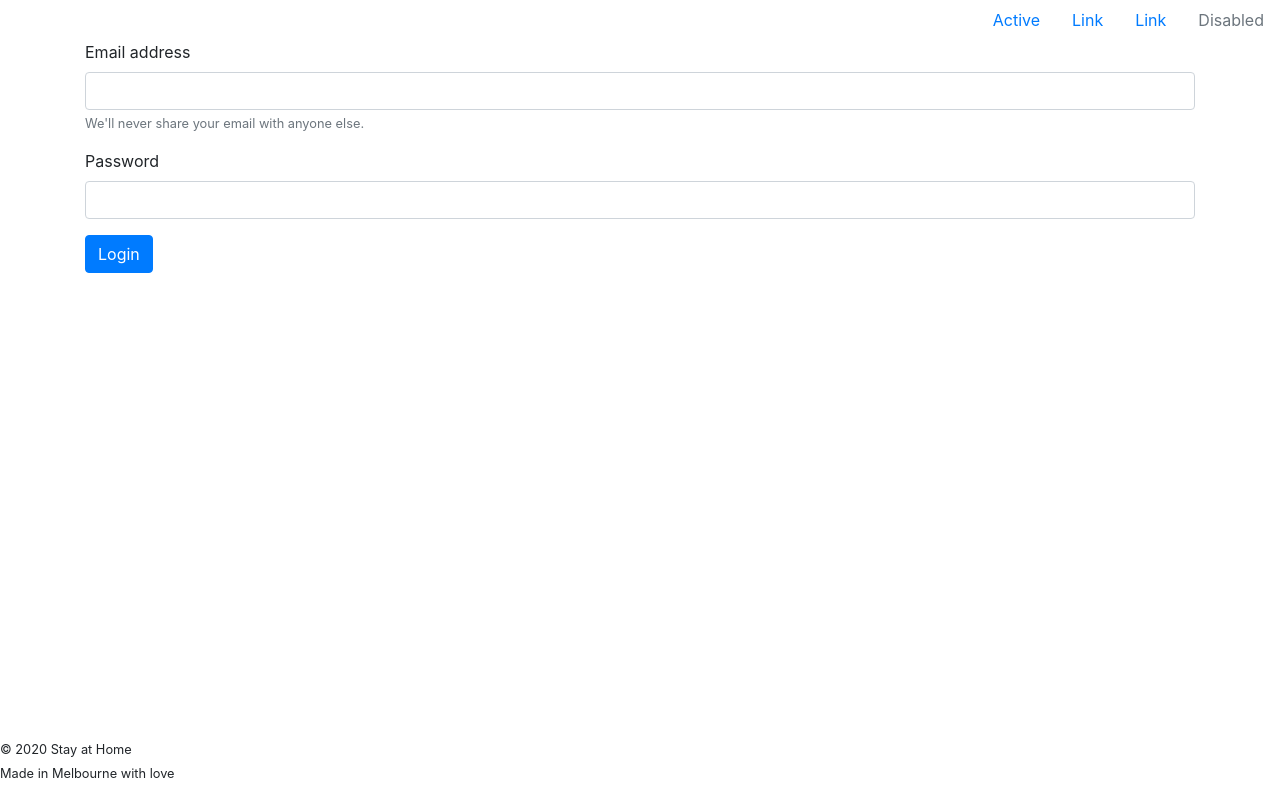
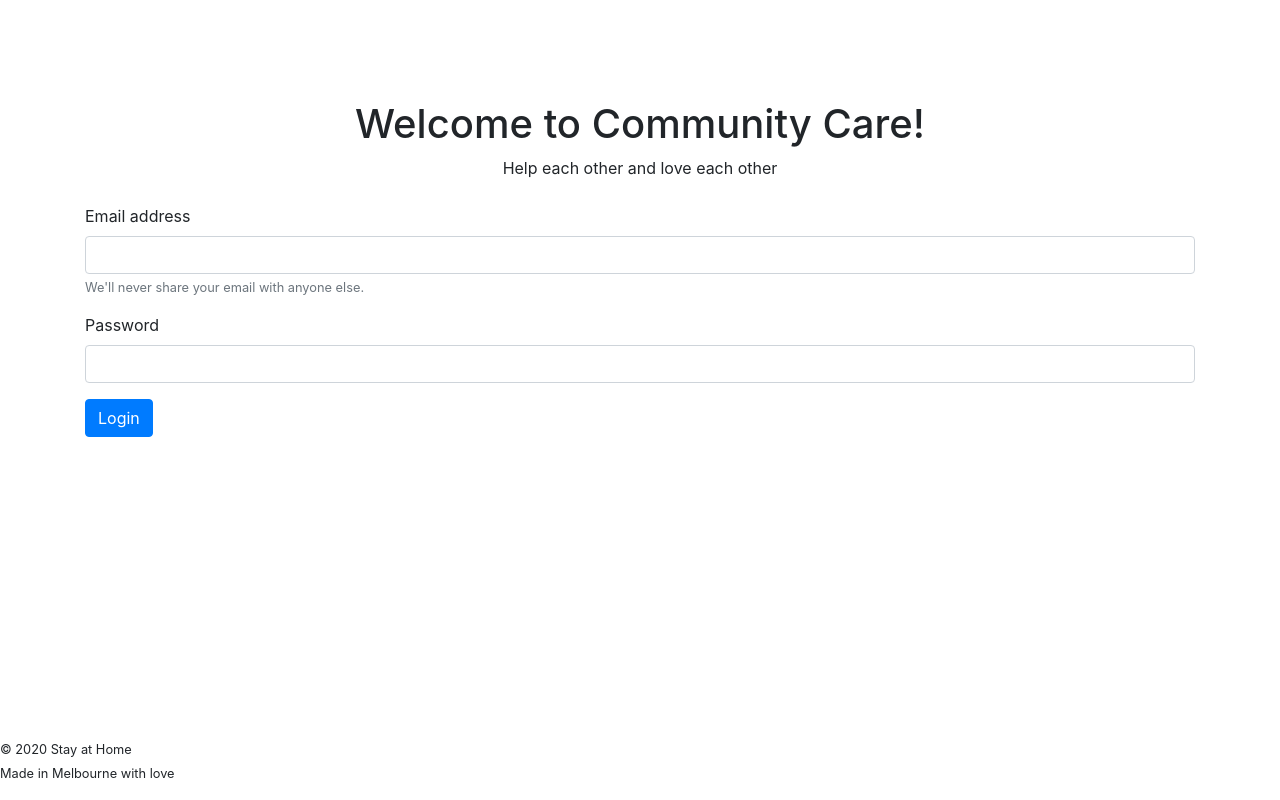
Before and after one commit to WuHarry/ACS_Hackathon_Client, a plain HTML site: page index.html in a window 1280 px wide. Drawn offline with nearby package versions, Linux system fonts and the light colour scheme.

Commit message:
add top margin

```diff
--- a/index.html
+++ b/index.html
@@ -24,22 +24,12 @@
 </head>
 
 <body>
-  <ul class="nav justify-content-end">
-    <li class="nav-item">
-      <a class="nav-link active" href="#">Active</a>
-    </li>
-    <li class="nav-item">
-      <a class="nav-link" href="#">Link</a>
-    </li>
-    <li class="nav-item">
-      <a class="nav-link" href="#">Link</a>
-    </li>
-    <li class="nav-item">
-      <a class="nav-link disabled" href="#" tabindex="-1" aria-disabled="true">Disabled</a>
-    </li>
-  </ul>
+  <div class="container" style="margin-top: 100px;">
+    <div class="my-4 text-center" style="margin-bottom:0;background: white">
+      <h1>Welcome to Community Care!</h1>
+      <p>Help each other and love each other</p>
+    </div>
 
-  <div class="container">
     <form>
       <div class="form-group">
         <label for="username">Email address</label>
@@ -97,7 +87,7 @@
   </script>
 </body>
 <footer style="position: fixed;bottom: 0;">
-    <p><small>&copy; 2020 Stay at Home<br>Made in Melbourne with love</small></p>
+  <p><small>&copy; 2020 Stay at Home<br>Made in Melbourne with love</small></p>
 </footer>
 
 </html>
```
